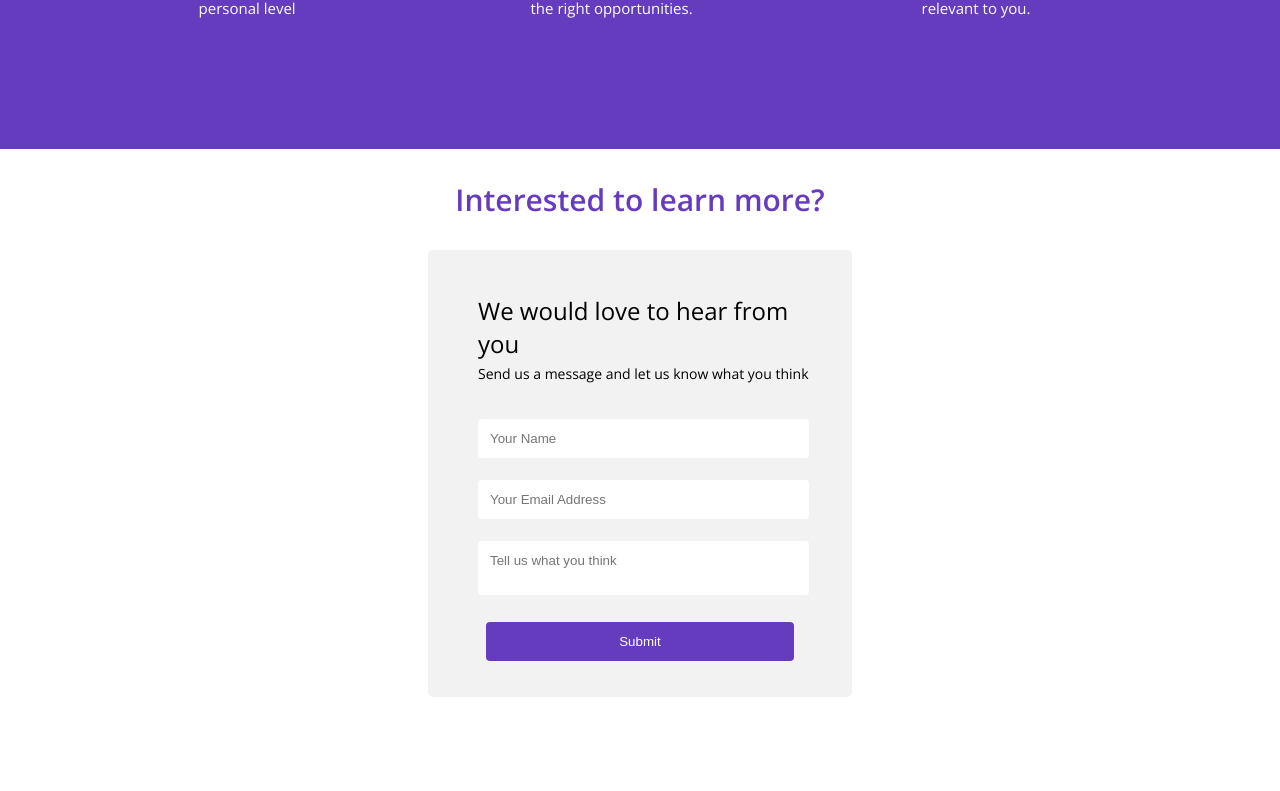
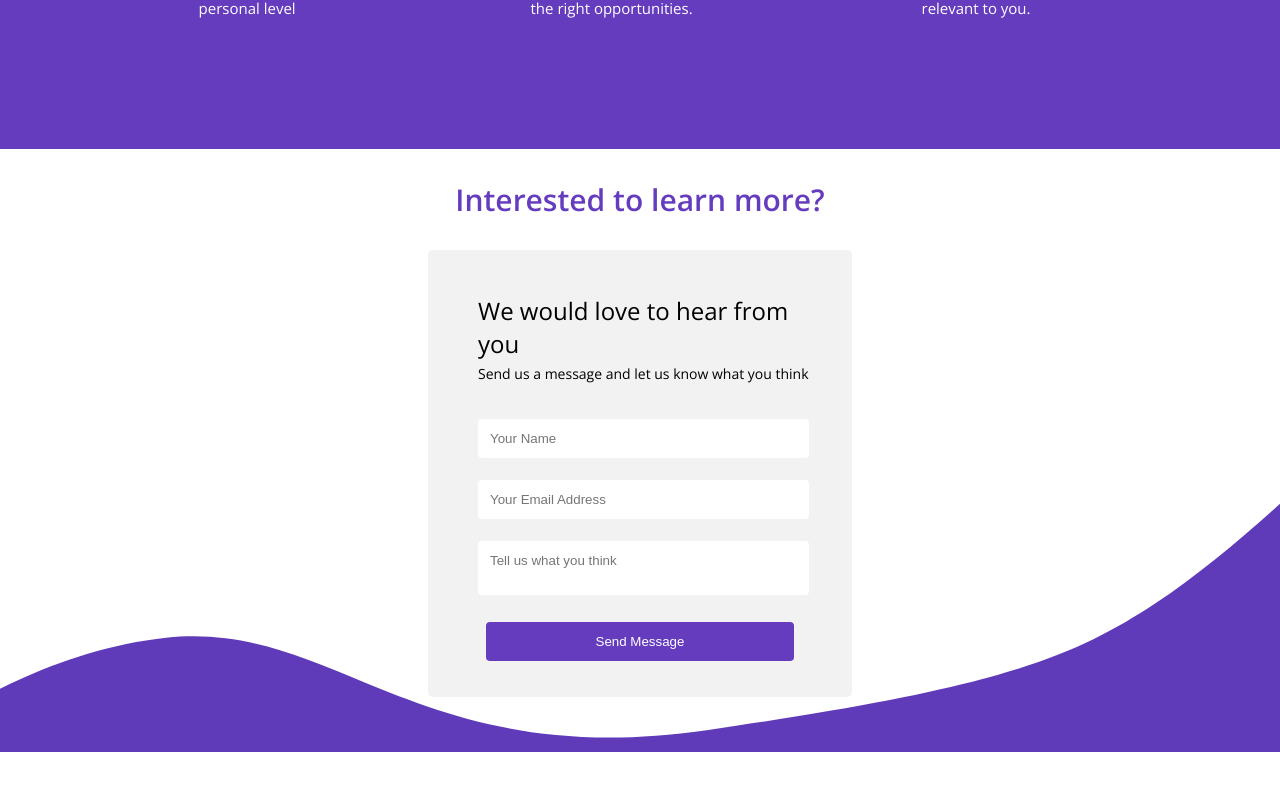
Before and after one commit to Diana-Rosado/diana-rosado.github.io, a React (Create React App) app: page / in a window 1280 px wide. Shown: the part 1353-2144 px from the top of the page. After the commit the page ends 2110 px from the top, so only its background shows below. Built offline with nearby package versions, Linux system fonts and the light colour scheme.

Commit message:
Bottom Vector

```diff
--- a/src/components/HomePage/contact/contact.jsx
+++ b/src/components/HomePage/contact/contact.jsx
@@ -1,38 +1,55 @@
 import React from "react";
 import { makeStyles } from "@material-ui/core";
+import vector2 from "./Vector 2.svg";
 
-import contactStyleSheet from './contactStyles.js';
+import contactStyleSheet from "./contactStyles.js";
 
 const useStyles = makeStyles(contactStyleSheet);
 
 function Contact() {
   const classes = useStyles();
 
-    return(
+  return (
     <div>
-                <div className = {classes.title}>
+      <div className={classes.title}>
         <p>Interested to learn more?</p>
       </div>
-                <div className = {classes.contactus}>
-                    <div className ={classes.tab}>
-                        <p className = {classes.top}>
-                            We would love to hear from you
-                        </p>
-                        <p className = {classes.bottom}>
+      <div className={classes.contactus}>
+        <div className={classes.tab}>
+          <p className={classes.top}>We would love to hear from you</p>
+          <p className={classes.bottom}>
             Send us a message and let us know what you think
           </p>
         </div>
         <form>
-                    <label for = "name"></label>
-                        <input type="text" id = "name" name = "fullname" placeholder = "Your Name"/>
+          <label for="name"></label>
+          <input
+            type="text"
+            id="name"
+            name="fullname"
+            placeholder="Your Name"
+          />
 
-                        <label for = "email"></label>
-                        <input type = "email" id = "email" name ="email_address" placeholder= "Your Email Address"/>
+          <label for="email"></label>
+          <input
+            type="email"
+            id="email"
+            name="email_address"
+            placeholder="Your Email Address"
+          />
 
           <label for="subject"> </label>
-                        <textarea id="subject" name="subject" placeholder="Tell us what you think"></textarea>
-                        <input type = "submit" value = "Submit"/>
+          <textarea
+            id="subject"
+            name="subject"
+            placeholder="Tell us what you think"
+          ></textarea>
+          <input type="submit" value="Send Message" />
         </form>
+      </div>
+      <div className={classes.vector2}>
+        {" "}
+        <img src={vector2} alt={""}></img>
       </div>
     </div>
   );
--- a/src/components/HomePage/contact/contactStyles.js
+++ b/src/components/HomePage/contact/contactStyles.js
@@ -1,58 +1,59 @@
 const contactStyleSheet = {
   contactus: {
-        borderRadius: '5px',
-        backgroundColor: '#f2f2f2',
-        padding: '20px',
-        width: '30%',
-        margin: '0 auto',
-        marginBottom: '150px',
-
+    borderRadius: "5px",
+    backgroundColor: "#f2f2f2",
+    padding: "20px",
+    width: "30%",
+    margin: "0 auto",
+    marginBottom: "150px",
 
     "& input, textarea": {
-            width: '80%', /* Full width */
-            padding: '12px', /* Some padding */
-            borderRadius: '4px', /* Rounded borders */
-            border: '2px #ccc',
-            margin: '6px 1px 16px 30px',
-            resize: 'none',
-            fontFamily: 'Sans-Serif',
-
-
-
+      width: "80%" /* Full width */,
+      padding: "12px" /* Some padding */,
+      borderRadius: "4px" /* Rounded borders */,
+      border: "2px #ccc",
+      margin: "6px 1px 16px 30px",
+      resize: "none",
+      fontFamily: "Sans-Serif",
     },
     "& input[type=submit]": {
-            backgroundColor: '#653CBE',
-            color: 'white',
-            padding: '12px 20px',
-            border: 'none',
-            borderRadius: '4px',
-            cursor: 'pointer',
-            marginLeft: '10%',
-
+      backgroundColor: "#653CBE",
+      color: "white",
+      padding: "12px 20px",
+      border: "none",
+      borderRadius: "4px",
+      cursor: "pointer",
+      marginLeft: "10%",
     },
     "& input[type=submit]:hover": {
-            backgroundColor: '#5A39AE',
+      backgroundColor: "#5A39AE",
     },
   },
-    title : {
-        "& p" :{
-            color: '#653CBE',
+  title: {
+    "& p": {
+      color: "#653CBE",
       fontWeight: "600",
       fontSize: "30px",
-            textAlign: 'center',
+      textAlign: "center",
     },
   },
-    top : {
+  top: {
     fontWeight: "500",
-        fontSize: '24px',
+    fontSize: "24px",
   },
-    bottom : {
-        fontSize: '14px',
-        fontWeight: '300',
-        marginTop: '-20px',
+  bottom: {
+    fontSize: "14px",
+    fontWeight: "300",
+    marginTop: "-20px",
   },
   tab: {
-        margin:'0px 0px 30px 30px '
+    margin: "0px 0px 30px 30px ",
+  },
+  vector2: {
+    marginTop: "-390px",
+    "& img": {
+      width: "100%",
+    },
   },
 };
 export default contactStyleSheet;
--- a/src/components/Navbar/navbar.jsx
+++ b/src/components/Navbar/navbar.jsx
@@ -1,7 +1,7 @@
 import React from "react";
 import { makeStyles } from "@material-ui/core";
 import navbarStyleSheet from "./navbarStyles.js";
-import phoenix from "./coloredphoenix.svg";
+// import phoenix from "./coloredphoenix.svg";
 
 const useStyles = makeStyles(navbarStyleSheet);
 
@@ -28,14 +28,14 @@ function Navbar() {
           <a href="#donate">Donate</a>
         </li>
       </ul>
-      <a
+      {/* <a
         href="javascript:void(0);"
         onClick="myFunction()"
         className={classes.bar}
       >
         {" "}
         <img src={phoenix} alt={""}></img>
-      </a>
+      </a> */}
     </div>
   );
 }
--- a/src/components/Navbar/navbarStyles.js
+++ b/src/components/Navbar/navbarStyles.js
@@ -34,11 +34,11 @@ const navbarStyleSheet = {
     marginTop: "10px",
   },
 
-  "@media (min-width: 1125px)": {
-    bar: {
-      display: "none",
-    },
-  },
+  // "@media (min-width: 1125px)": {
+  //   bar: {
+  //     display: "none",
+  //   },
+  // },
   "@media (max-width: 1125px)": {
     topics: {
       display: "none",
```
Also changed, not shown: src/components/HomePage/HomePage.jsx (+3 -5 lines), src/components/HomePage/homePageStyles.js (+9 -1 lines), src/components/HomePage/contact/Vector 2.svg (added). Lines whose indentation alone changed are shown as unchanged.
